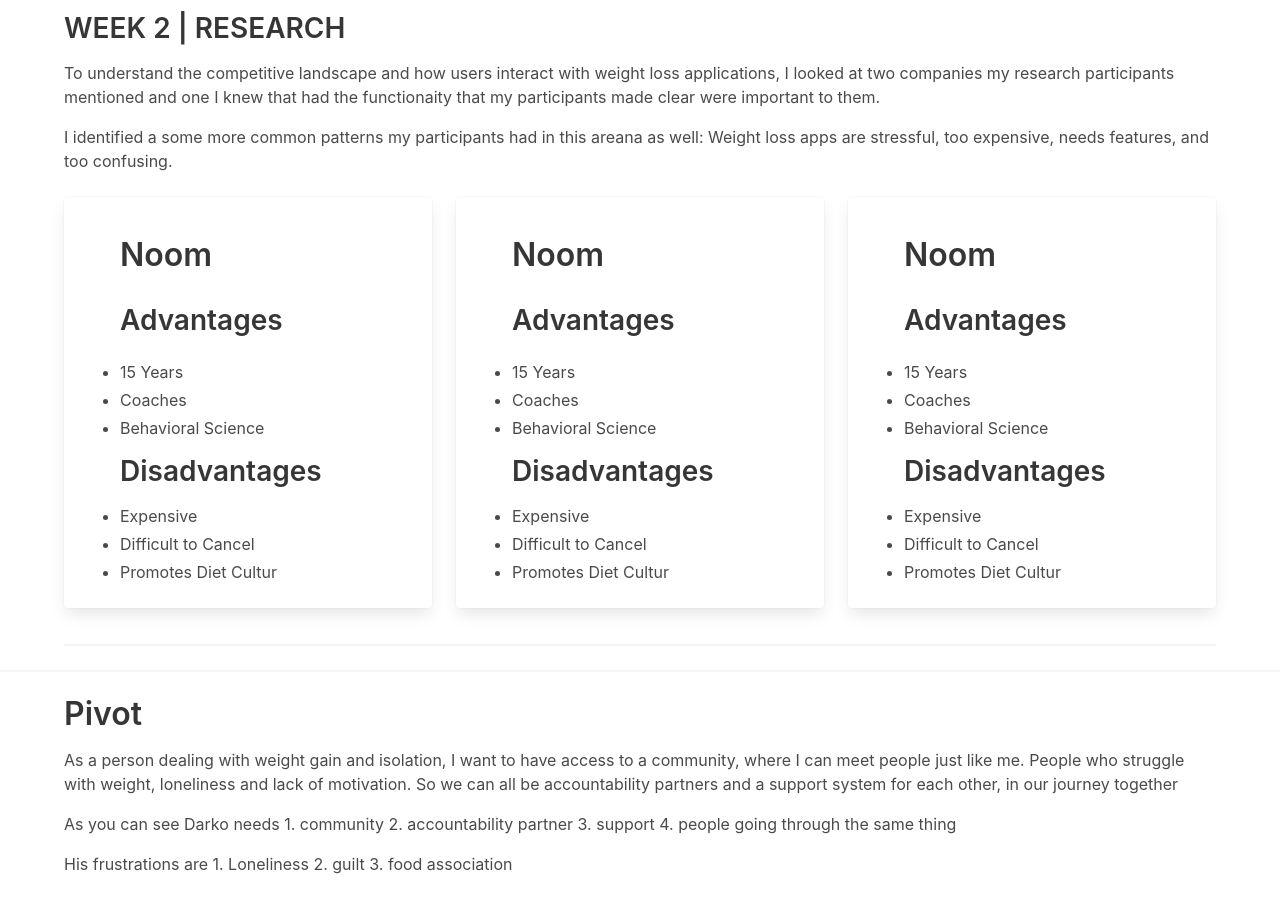
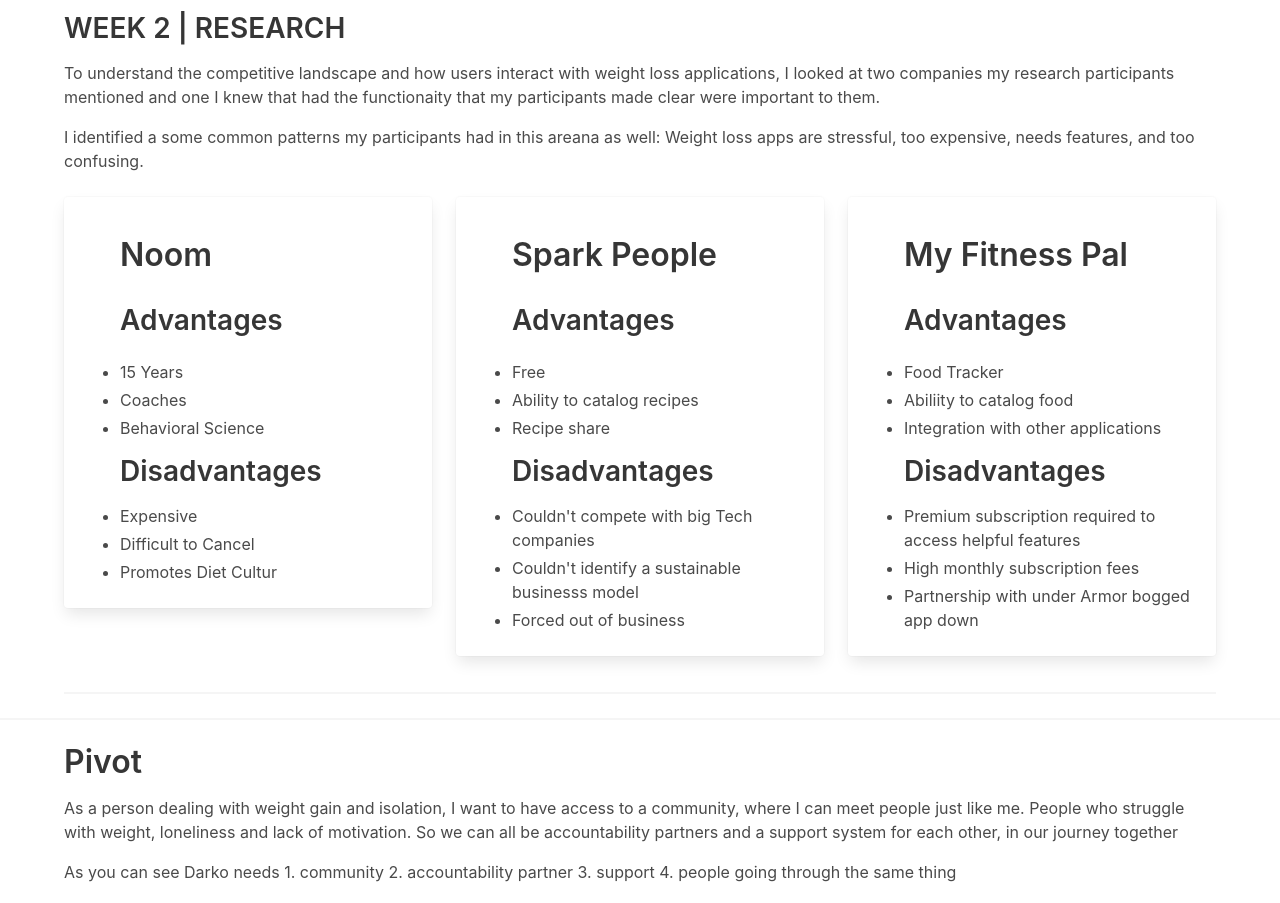
Before and after one commit to Morticia007/bulma-portfolio, a React (Create React App) app: page /work in a window 1280 px wide. Shown: the part 5640-6543 px from the top of the page. Built offline with nearby package versions, Linux system fonts and the light colour scheme.

Commit message:
Add Card content

```diff
--- a/src/Cards.js
+++ b/src/Cards.js
@@ -35,20 +35,20 @@ function Cards() {
             <div class='content'>
               <div>
                 <ul className='block'>
-                  <h1>Noom</h1>
+                  <h1>Spark People</h1>
                   <h2 className='block'>Advantages</h2>
 
-                  <li>15 Years</li>
-                  <li>Coaches</li>
-                  <li>Behavioral Science</li>
+                  <li>Free</li>
+                  <li>Ability to catalog recipes</li>
+                  <li>Recipe share</li>
                 </ul>
               </div>
               <div className='block'>
                 <ul className='block'>
                   <h2>Disadvantages</h2>
-                  <li>Expensive</li>
-                  <li>Difficult to Cancel</li>
-                  <li>Promotes Diet Cultur</li>
+                  <li>Couldn't compete with big Tech companies</li>
+                  <li>Couldn't identify a sustainable businesss model</li>
+                  <li>Forced out of business</li>
                 </ul>
               </div>
             </div>
@@ -61,20 +61,20 @@ function Cards() {
             <div class='content'>
               <div>
                 <ul className='block'>
-                  <h1>Noom</h1>
+                  <h1>My Fitness Pal</h1>
                   <h2 className='block'>Advantages</h2>
 
-                  <li>15 Years</li>
-                  <li>Coaches</li>
-                  <li>Behavioral Science</li>
+                  <li>Food Tracker</li>
+                  <li>Abiliity to catalog food</li>
+                  <li>Integration with other applications</li>
                 </ul>
               </div>
               <div className='block'>
                 <ul className='block'>
                   <h2>Disadvantages</h2>
-                  <li>Expensive</li>
-                  <li>Difficult to Cancel</li>
-                  <li>Promotes Diet Cultur</li>
+                  <li>Premium subscription required to access helpful features</li>
+                  <li>High monthly subscription fees</li>
+                  <li>Partnership with under Armor bogged app down</li>
                 </ul>
               </div>
             </div>
--- a/src/Work.js
+++ b/src/Work.js
@@ -101,9 +101,9 @@ function Work() {
             sometimes is overlooked, but I want to bring it to life. We all
             grieve over losses. No matter what they are. I have found that we
             don’t let ourselves grieve properly, and then loneliness and
-            depression kick in. Usually we associated it with something else
+            depression kicks in. Usually, we associated it with something else
             going on and try to mask it. With my participants, they associated
-            food with comfort to help their pain
+            food with comfort to help ease their pain.
           </p>
         </div>
         <div className='content container'>
@@ -148,7 +148,7 @@ function Work() {
             my participants made clear were important to them.
           </p>
           <p>
-            I identified a some more common patterns my participants had in this
+            I identified a some common patterns my participants had in this
             areana as well: Weight loss apps are stressful, too expensive, needs
             features, and too confusing.
           </p>
```
